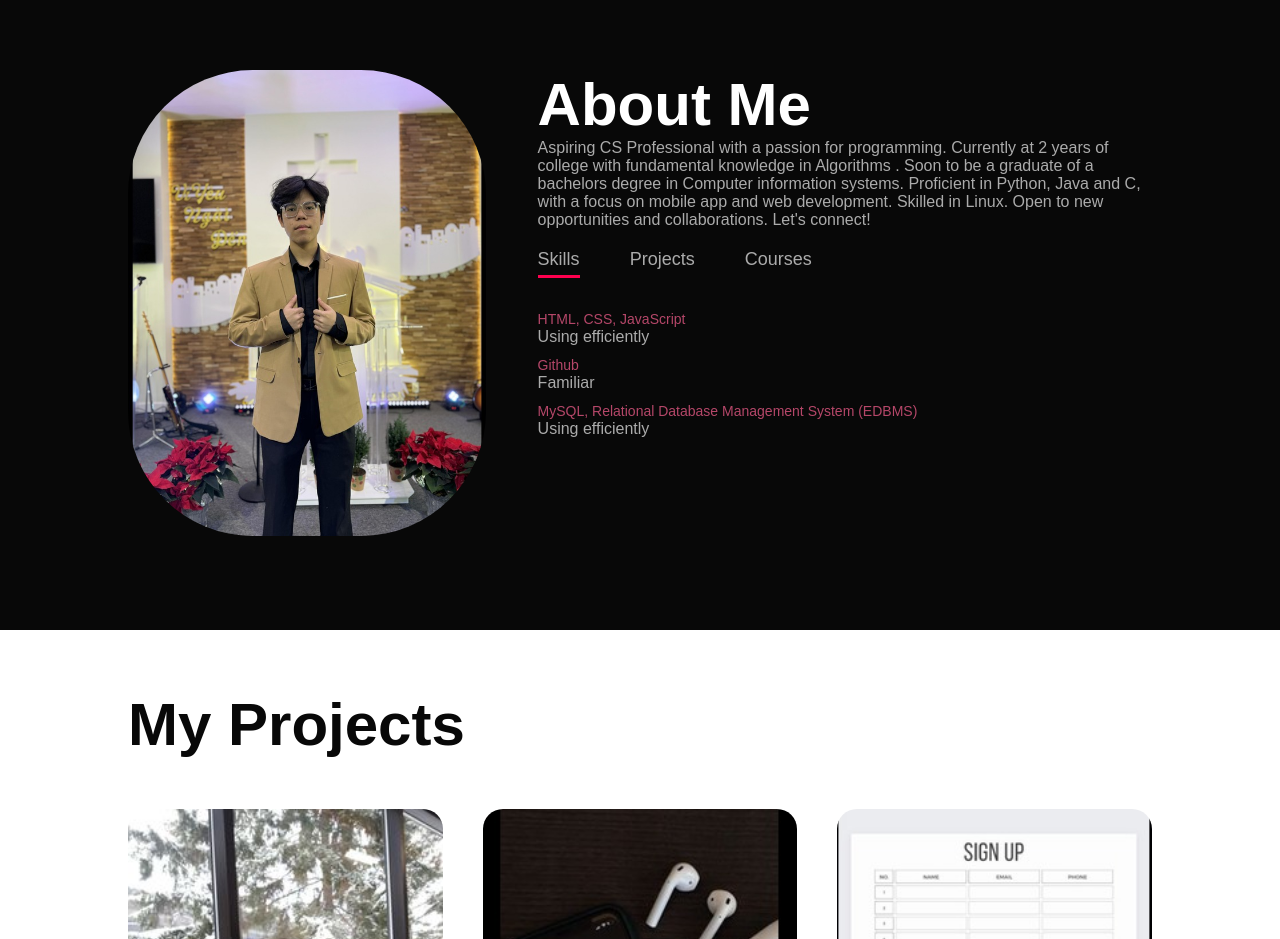
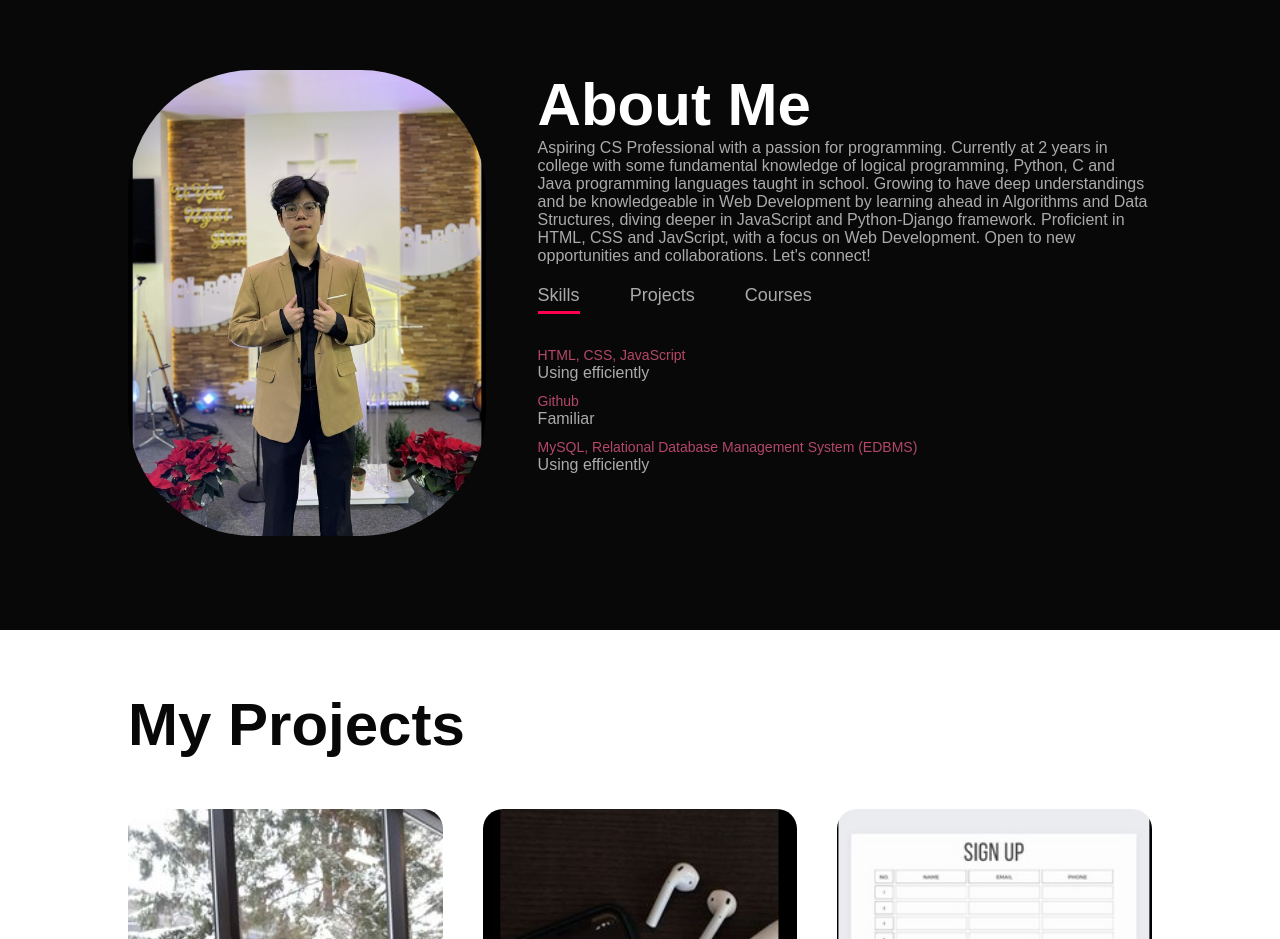
Before and after one commit to thienduchuutran/portfolio_website, a plain HTML site: page index.html in a window 1280 px wide. Shown: the part 1060-1999 px from the top of the page. Drawn offline with Linux system fonts and the light colour scheme.

Commit message:
last images adjusted

```diff
--- a/index.html
+++ b/index.html
@@ -40,10 +40,11 @@
                     <h1 class="sub-title">About Me</h1>
                     <p>
                         Aspiring CS Professional with a passion for programming.
-                        Currently at 2 years of college with fundamental knowledge in Algorithms .
-                        Soon to be a graduate of a bachelors degree in Computer information systems.
-                        Proficient in Python, Java and C, with a focus on mobile app and web development.
-                        Skilled in Linux. Open to new opportunities and collaborations.
+                        Currently at 2 years in college with some fundamental knowledge of logical programming, Python, C and Java programming languages taught in school.
+                        Growing to have deep understandings and be knowledgeable in Web Development by learning ahead in Algorithms and Data Structures,
+                        diving deeper in JavaScript and Python-Django framework.
+                        Proficient in HTML, CSS and JavScript, with a focus on Web Development.
+                        Open to new opportunities and collaborations.
                         Let's connect!
                     </p>
 
@@ -144,7 +145,7 @@
                     <i class="fa-solid fa-desktop"></i>
                     <h2>Introduction To Front-End Development</h2>
                     <p>Issued by Meta in November 2023</p>
-                    <a href="giimages/IntroToFrontEndCert.png"">Check it out right here</a>
+                    <a href="images/IntroToFrontEndCert.png"">Check it out right here</a>
                 </div>
             </div>
         </div>
```
